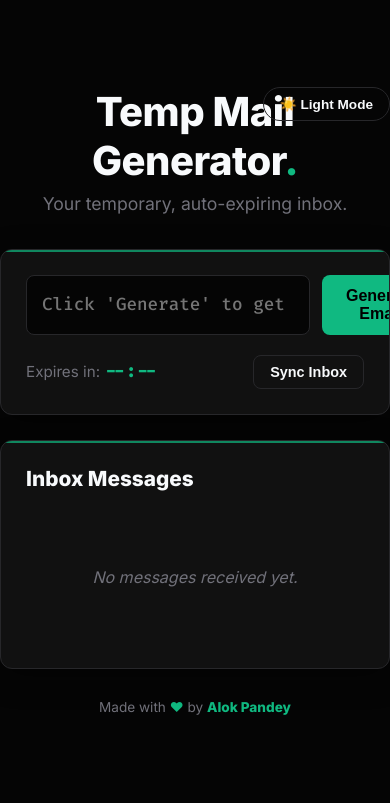
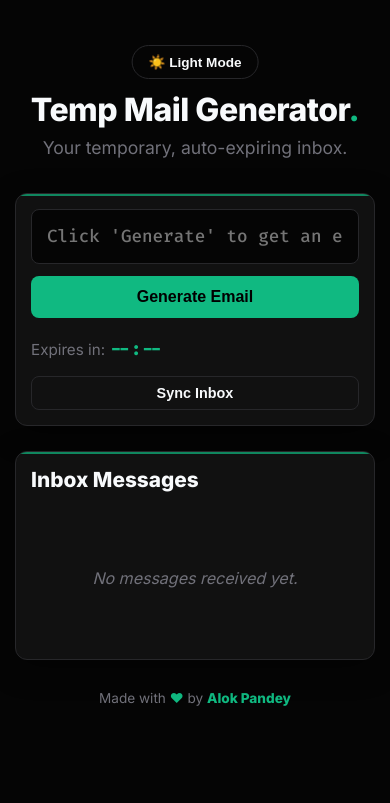
Before and after one commit to its-ap0503/Tempmail-MailFlow, a Flask app: page / in a window 390 px wide. Shown: the top 803 px of the page. Run offline with Flask 3, Linux system fonts and the light colour scheme; some libraries are stand-ins or nearby versions.

Commit message:
mobile firendly view

```diff
--- a/disposable-email/app/static/style.css
+++ b/disposable-email/app/static/style.css
@@ -242,3 +242,51 @@ button:disabled {
     line-height: 1.5;
     font-size: 0.95rem;
 }
+
+/* ==================================================
+   📱 MOBILE RESPONSIVENESS (Media Query)
+   ================================================== */
+@media (max-width: 600px) {
+    .container {
+        margin: 40px 15px; /* Reduce side margins */
+    }
+
+    header {
+        margin-top: 50px; /* Make room for the absolute theme button */
+    }
+
+    header h1 {
+        font-size: 2rem; /* Prevent wrapping on narrow screens */
+    }
+
+    .theme-btn {
+        /* Move button to top center to prevent overlap with title */
+        top: -45px;
+        right: 50%;
+        transform: translateX(50%);
+        width: max-content;
+    }
+
+    .email-box {
+        flex-direction: column; /* Stack input and generate button */
+    }
+
+    .meta-info {
+        flex-direction: column; /* Stack timer and refresh button */
+        gap: 15px;
+        align-items: stretch;
+    }
+
+    #btn-refresh {
+        width: 100%; /* Make sync button full width */
+    }
+
+    .message-header {
+        flex-direction: column; /* Stack From/Subject text */
+        gap: 8px;
+    }
+
+    .card {
+        padding: 15px; /* Reclaim space on small screens */
+    }
+}
```
